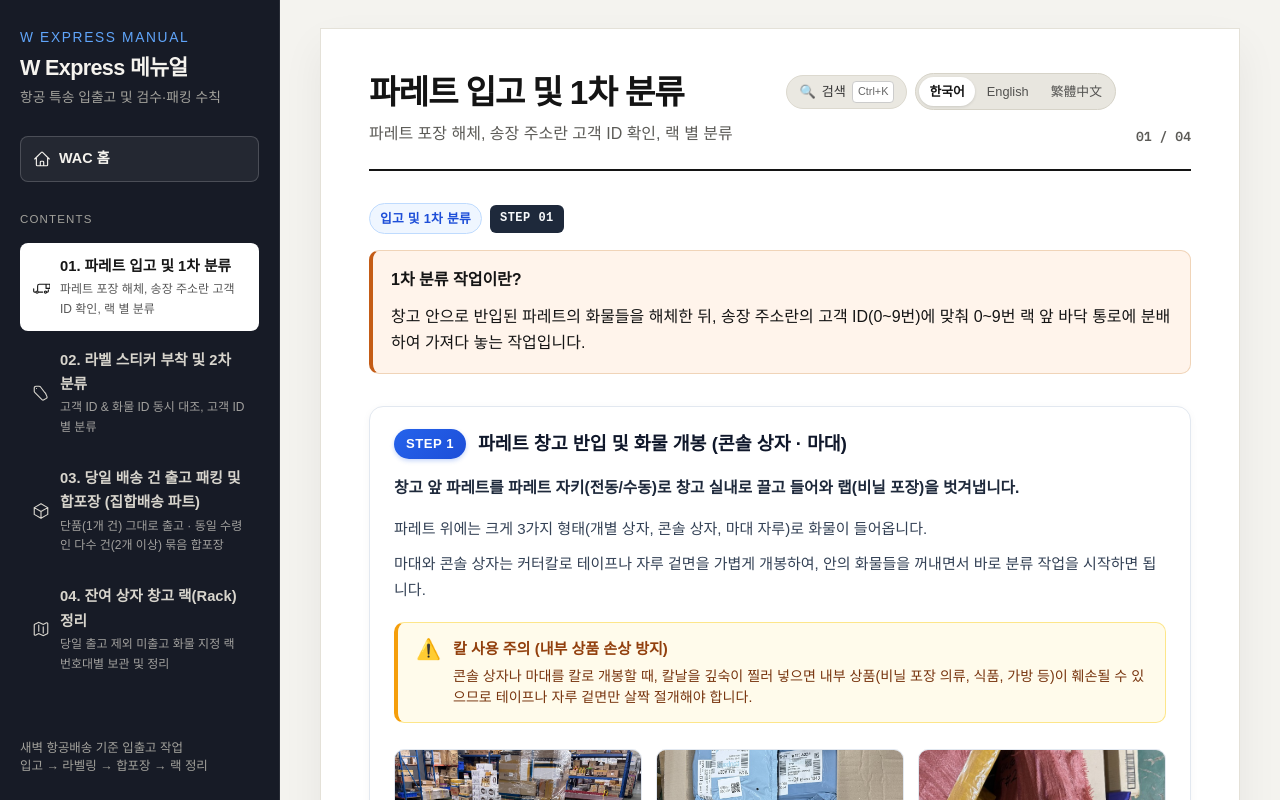
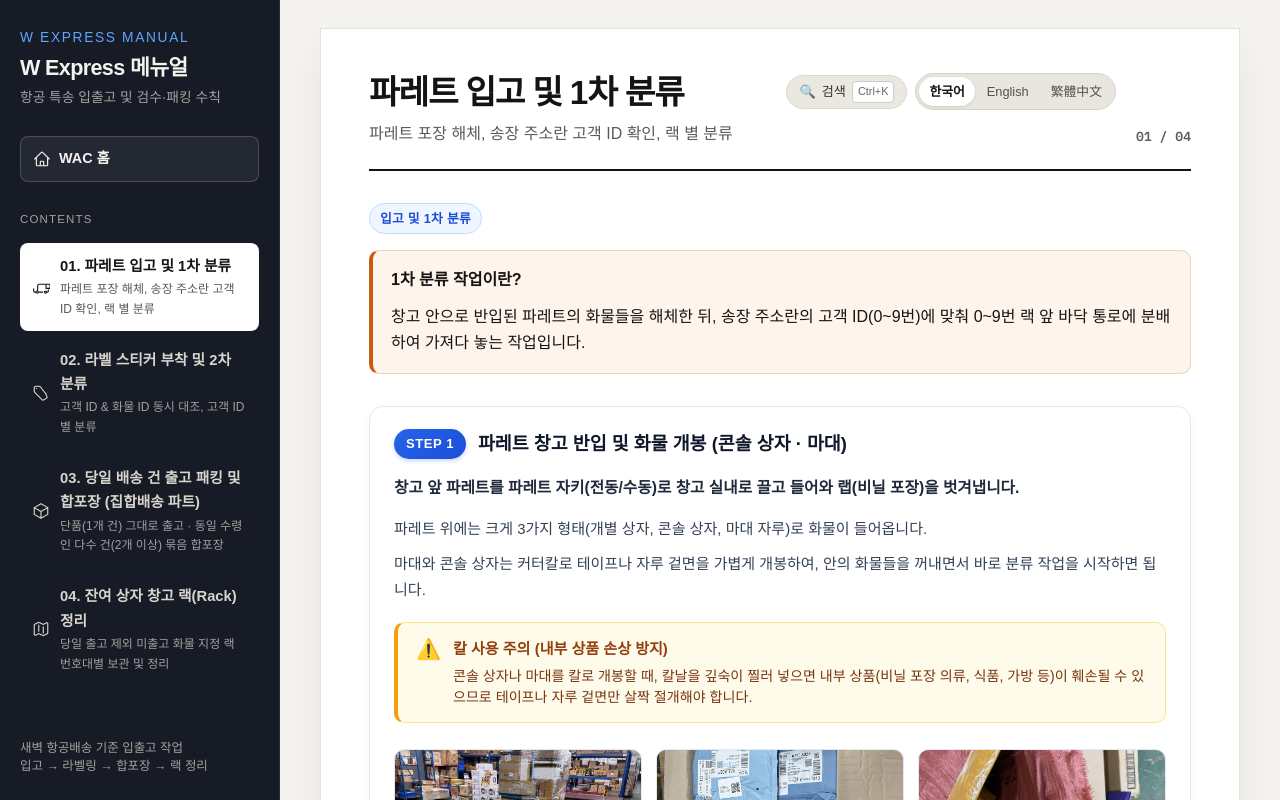
Before and after one commit to agreesin/wac-warehouse-manual, a React (Vite) app: page / in a window 1280 px wide. Both pictures are taken after a click on the button 868 px from the left and 595 px from the top of the page. Shown: the top 800 px of the page. Built offline with nearby package versions, Linux system fonts and the light colour scheme; a web font is replaced by a local one.

Commit message:
fix: remove confusing black STEP badge from express meta bar

```diff
--- a/src/components/ExpressViewer.jsx
+++ b/src/components/ExpressViewer.jsx
@@ -185,10 +185,11 @@ export function ExpressViewer({ pageIndex, onOpenImage }) {
   return (
     <div className="express-viewer">
       {/* 1. Time & Status Badge */}
-      <div className="express-meta-bar">
-        <span className="express-time-badge">{currentPage.timeBadge}</span>
-        <span className="express-step-badge">STEP {currentPage.stepNo}</span>
-      </div>
+      {currentPage.timeBadge && (
+        <div className="express-meta-bar">
+          <span className="express-time-badge">{currentPage.timeBadge}</span>
+        </div>
+      )}
 
       {/* 2. Core Callout Box */}
       <section className="rule-callout">
```
